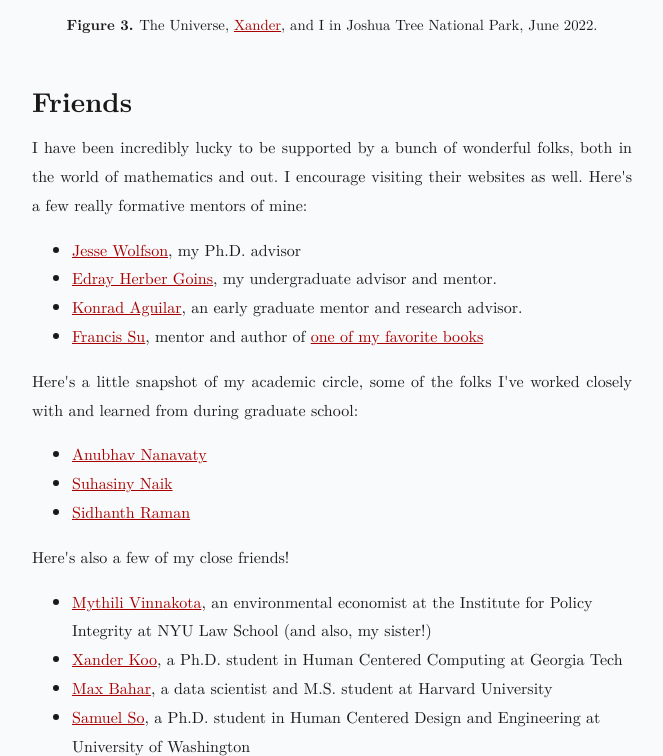
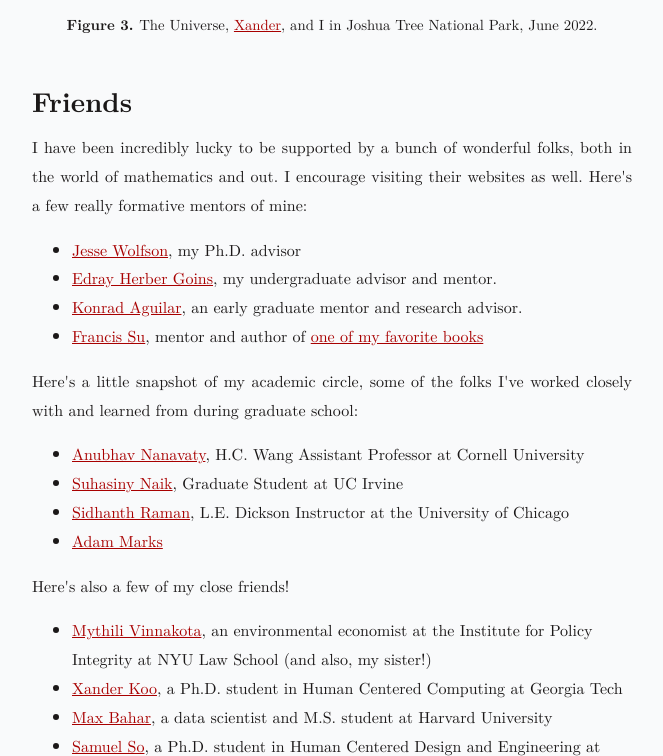
Before and after one commit to sireeshvinnakota/sireeshvinnakota.github.io, a website built with Vite: page aboutme.html in a window 1280 px wide. Shown: the part 2546-3302 px from the top of the page, without its empty margins (308-971 px from the left). Built offline with nearby package versions, Linux system fonts and the light colour scheme.

Commit message:
Some Updates

```diff
--- a/aboutme.html
+++ b/aboutme.html
@@ -62,14 +62,12 @@
       </figure>
 
       <p>
-        I am originally from Princeton, New Jersey, and found my way to higher levels of mathematics
-        by reading about <a href="https://en.wikipedia.org/wiki/Nash_equilibrium">Nash's Theorem</a>
-        in an economics class. I've bounced around a lot academically:
+        I am originally from <a href="https://www.montgomerynj.gov/">Montgomery Township, New Jersey,</a> and found my way to higher levels of mathematics by reading about <a href="https://en.wikipedia.org/wiki/Nash_equilibrium">Nash's Theorem</a> in an economics class. I've bounced around a lot academically:
       </p>
 
 
       <!-- ============================================================
-     ACADEMIC TIMELINE — paste this in place of the old <svg> block
+     ACADEMIC TIMELINE
      ============================================================
      Interaction model:
        • Institutions WITH awards → entire row is a chip (one click
@@ -409,9 +407,11 @@
         and learned from during graduate school:
       </p>
       <ul>
-        <li><a href="https://anubhavn.github.io">Anubhav Nanavaty</a></li>
-        <li><a href="https://sites.google.com/view/suhasiny">Suhasiny Naik</a></li>
-        <li><a href="https://www.svraman.com">Sidhanth Raman</a></li>
+        <li><a href="https://anubhavn.github.io">Anubhav Nanavaty</a>, H.C. Wang Assistant Professor at Cornell University</li>
+        <li><a href="https://sites.google.com/view/suhasiny">Suhasiny Naik</a>, Graduate Student at UC Irvine</li>
+        <li><a href="https://www.svraman.com">Sidhanth Raman</a>, L.E. Dickson Instructor at the University of Chicago</li>
+        <li><a href="https://reversible.io/">Adam Marks</a></li>
+
       </ul>
       <p>Here's also a few of my close friends!</p>
       <ul>
```
Also changed, not shown: 2 other files.
